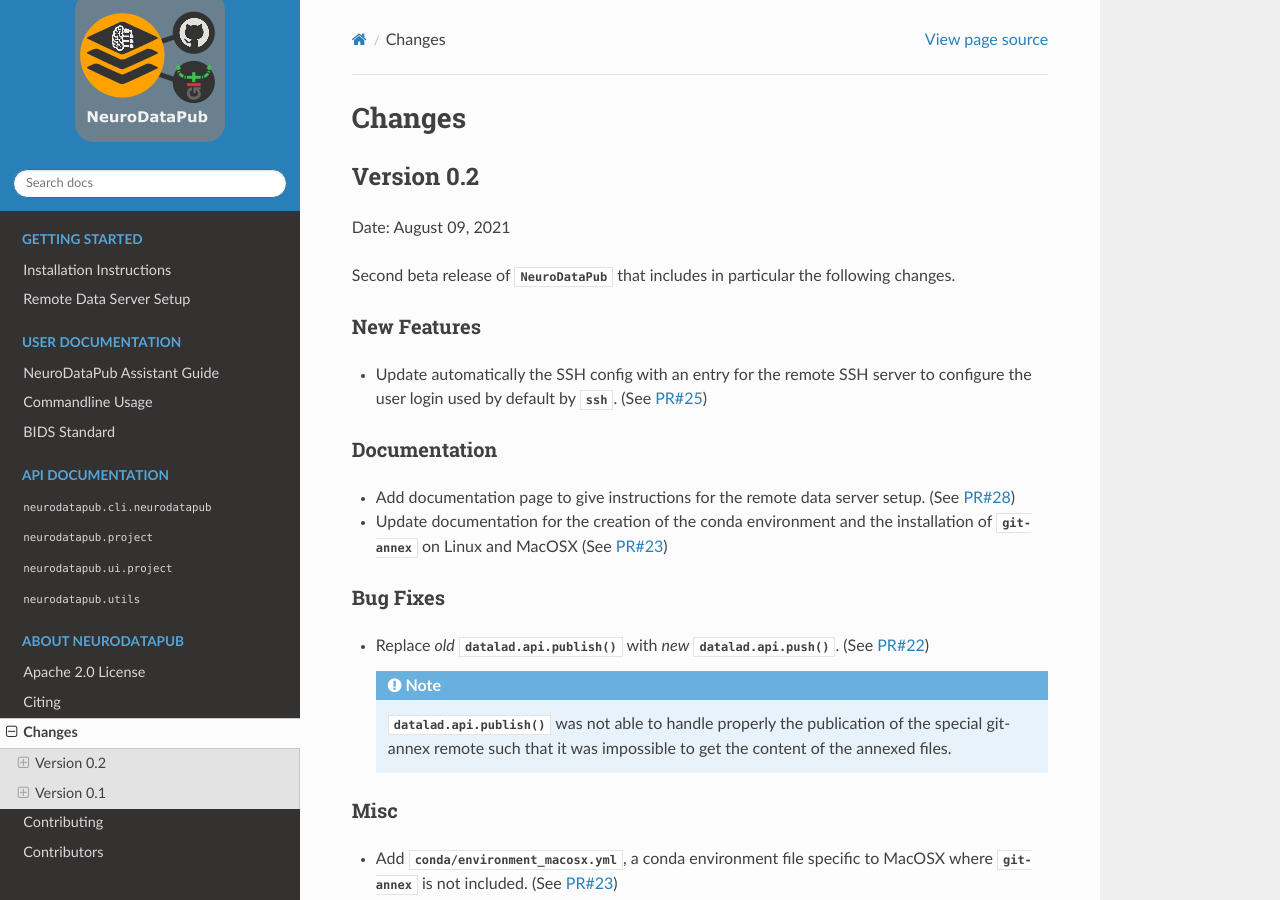
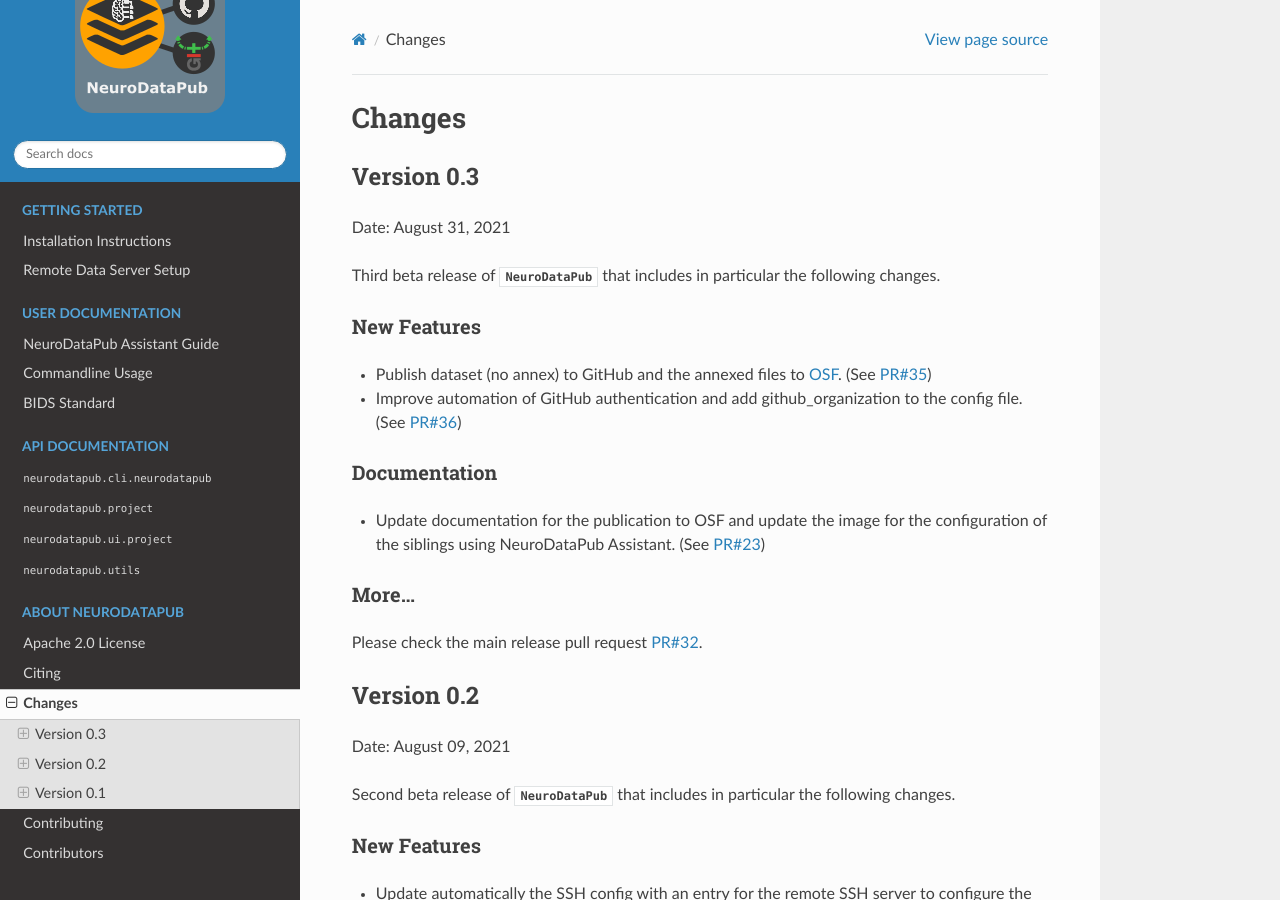
Before and after one commit to NCCR-SYNAPSY/neurodatapub, a Sphinx documentation site: the page built from docs/changes.rst, in a window 1280 px wide and 900 px high. Built offline with Sphinx 7.4.7 and the Read the Docs theme 2.0.0, drawn with Linux system fonts in a browser that asks for light colours; the version number could not be read and is left out.

Commit message:
DOC: Updates `docs/changes.rst`

```diff
--- a/docs/changes.rst
+++ b/docs/changes.rst
@@ -1,6 +1,31 @@
 **************
 Changes
 **************
+
+
+Version 0.3
+--------------
+
+Date: August 31, 2021
+
+Third beta release of `NeuroDataPub` that includes in particular the following changes.
+
+
+New Features
+=============
+
+* Publish dataset (no annex) to GitHub and the annexed files to `OSF <https://osf.io>`_. (See `PR#35 <https://github.com/NCCR-SYNAPSY/neurodatapub/pull/35>`_)
+* Improve automation of GitHub authentication and add github_organization to the config file. (See `PR#36 <https://github.com/NCCR-SYNAPSY/neurodatapub/pull/35>`_)
+
+Documentation
+=============
+
+* Update documentation for the publication to OSF and update the image for the configuration of the siblings using NeuroDataPub Assistant. (See `PR#23 <https://github.com/NCCR-SYNAPSY/neurodatapub/pull/23>`_)
+
+More...
+========
+
+Please check the main release pull request `PR#32 <https://github.com/NCCR-SYNAPSY/neurodatapub/pull/32>`_.
 
 
 Version 0.2
```
